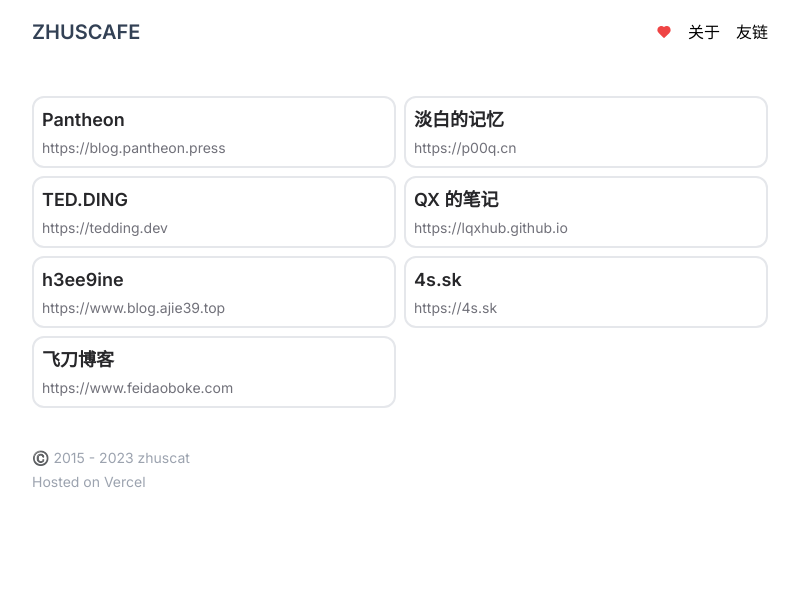
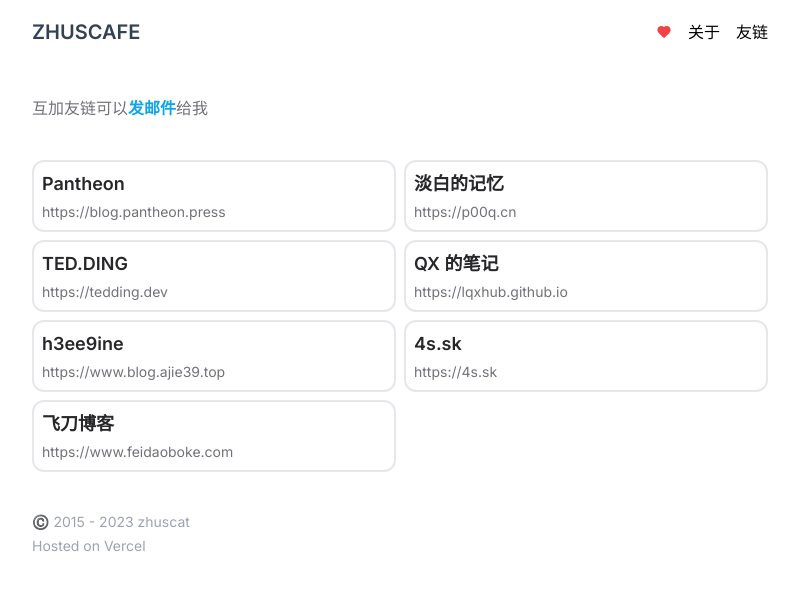
Before and after one commit to zhuscat/blog, a Next.js app: page /links in a window 1280 px wide. Shown: the top 590 px of the page, without its empty margins (240-1039 px from the left). Built offline with nearby package versions, Linux system fonts and the light colour scheme.

Commit message:
feat: update text

```diff
--- a/app/links/page.tsx
+++ b/app/links/page.tsx
@@ -13,6 +13,16 @@ const links = [
 export default function Links() {
   return (
     <div className="mx-auto max-w-3xl">
+      <div className="px-4 pt-8 pb-2 text-zinc-500">
+        互加友链可以
+        <Link
+          href="mailto:zhudx6512@gmail.com"
+          className="text-sky-500 font-semibold"
+        >
+          发邮件
+        </Link>
+        给我
+      </div>
       <div className="py-8 px-4 grid sm:grid-cols-2 gap-2">
         {links.map((link) => {
           return (
```
